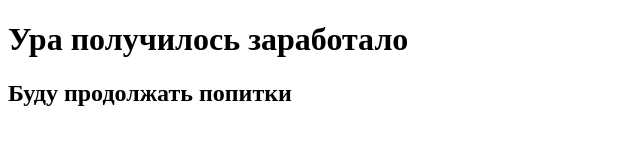
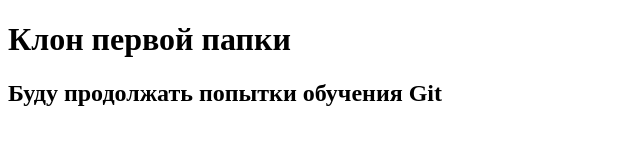
Before and after one commit to gerantiks/starts, a plain HTML site: page index.html in a window 1280 px wide. Shown: the whole page, without its empty margins (0-640 px from the left). Drawn offline with Linux system fonts and the light colour scheme.

Commit message:
clone commit

```diff
--- a/index.html
+++ b/index.html
@@ -7,7 +7,7 @@
     <title>Document</title>
 </head>
 <body>
-    <h1>Ура получилось заработало</h1>
-    <h2>Буду продолжать попитки</h2>
+    <h1>Клон первой папки</h1>
+    <h2>Буду продолжать попытки обучения Git</h2>
 </body>
 </html>
```
